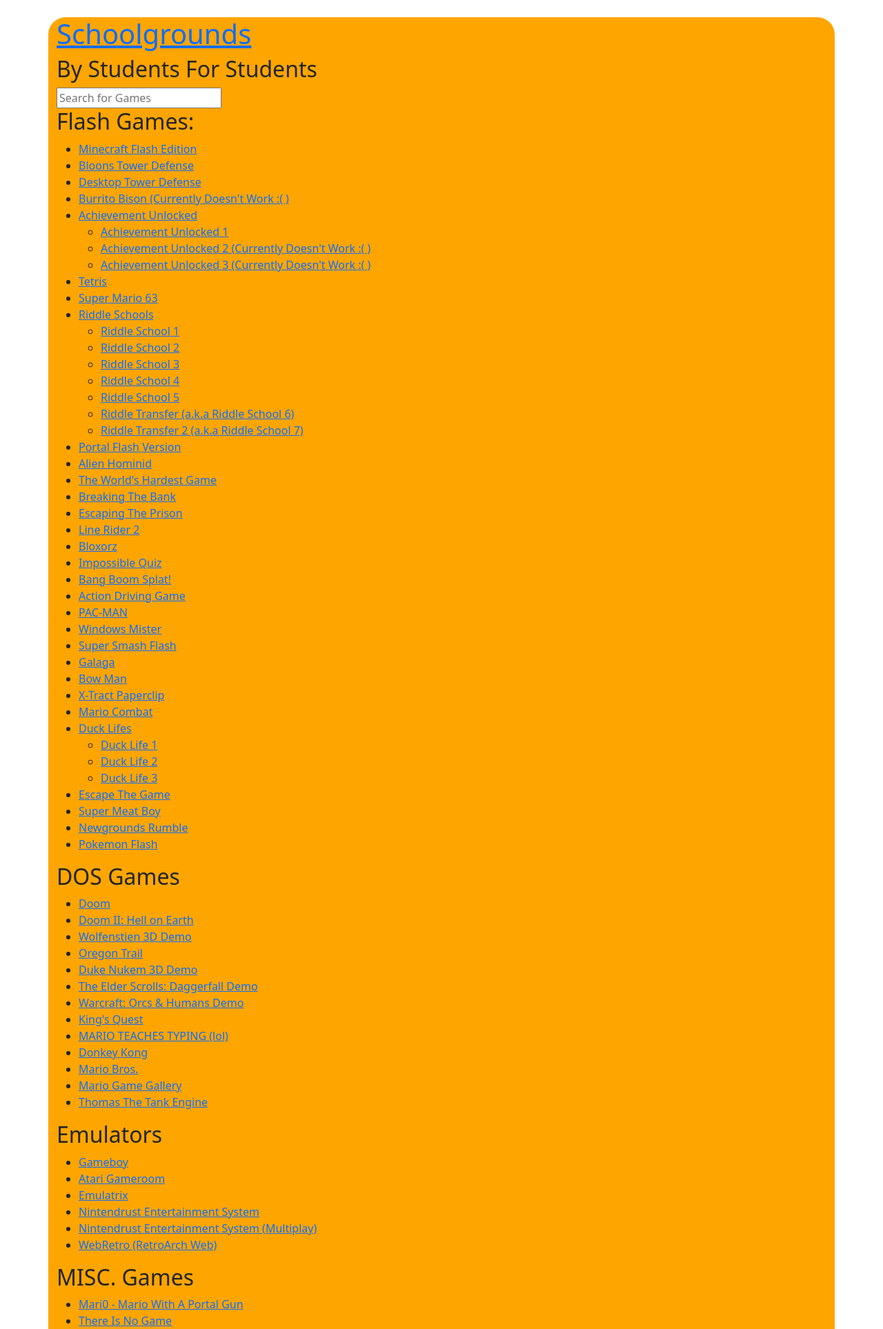
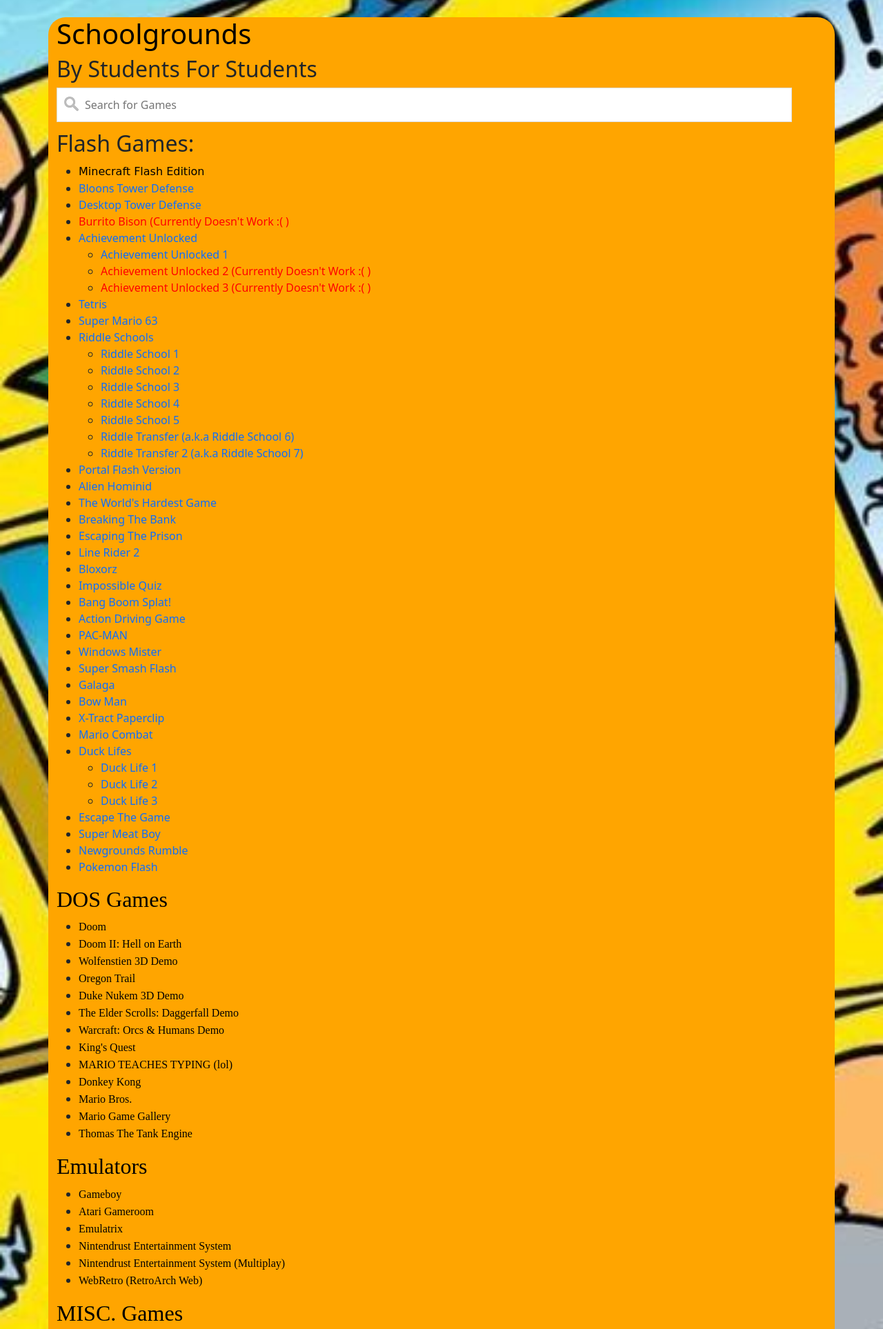
Before and after one commit to Bored-Entertainment/Schoolgrounds, a PHP site: page /games/ in a window 1280 px wide. Shown: the part 56-1983 px from the top of the page at 69% size. Run offline with PHP 8.4, Linux system fonts and the light colour scheme; some web fonts are replaced.

Commit message:
fixed some css errors, new background and added a message

```diff
--- a/default.css
+++ b/default.css
@@ -59,11 +59,11 @@
 }
 
 body {
-    background: url("images/Background
-.png");
+    background: url("images/msb.jpg");
     background-color: #333;
-    background-repeat: no-repeat;
-    background-size: 100%;
+    background-repeat: repeat;
+    background-size: 500%;
+    background-position: center;
 }
 
 h1 {
@@ -79,7 +79,7 @@
 
 .comic {
     font-family: Cursive;
-    color: magenta;
+    color: black;
 }
 
 .pixel {
--- a/other/people/yeetedmeme/index.html
+++ b/other/people/yeetedmeme/index.html
@@ -81,8 +81,8 @@
                     <br>
                     <ul>
                         <li><a href="https://github.com/yeetedmeme" target="_blank">greymesa's Github</a></li>
-                        <li><a href="https://yeetedmeme.ml" target="_blank">greymesa's Website</a></li>
-                        <li><a href="https://portablemc.tk" target="_blank">greymesa's PortableMC (Minecraft Bypass for schools)</a></li>
+                        <li><a href="https://yeetedmeme.me" target="_blank">greymesa's Website</a></li>
+                        <li><a href="https://portablemc.ml" target="_blank">greymesa's PortableMC (Minecraft Bypass for schools)</a></li>
                         <li><a href="https://kaspammer.glitch.me" target="_blank">greymesa's Kahoot Flooder</a></li>
                     </ul>
                 </div>
```
Also changed, not shown: index.html (+2 -5 lines), images/msb.jpg (added).
